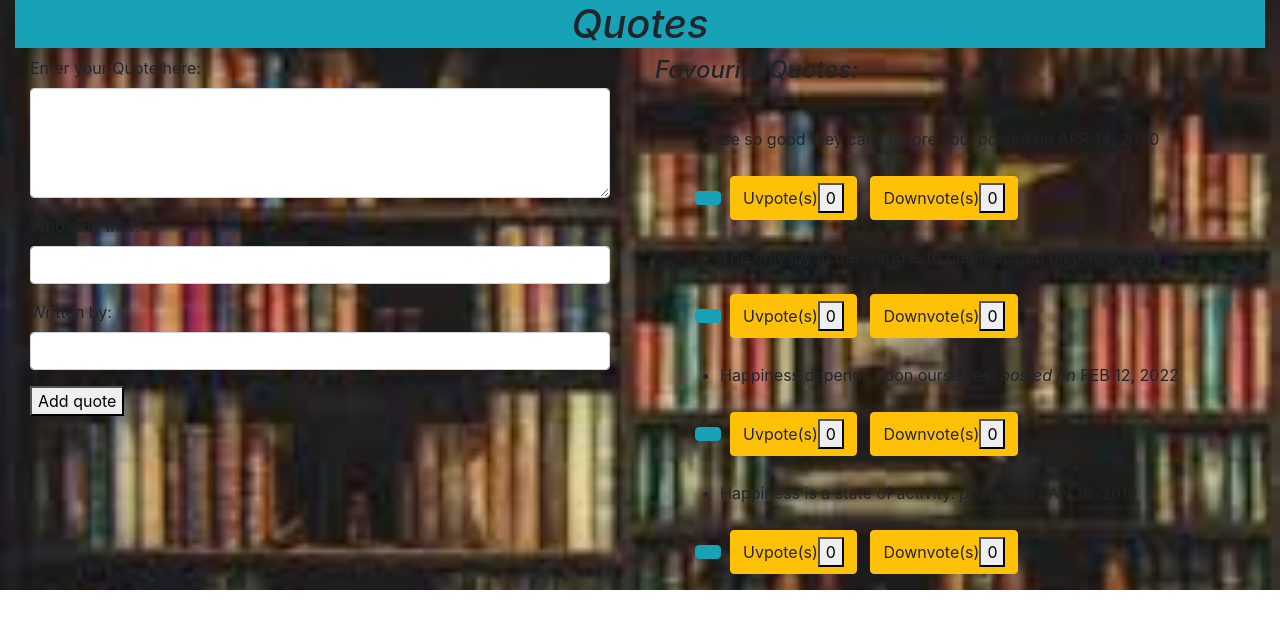
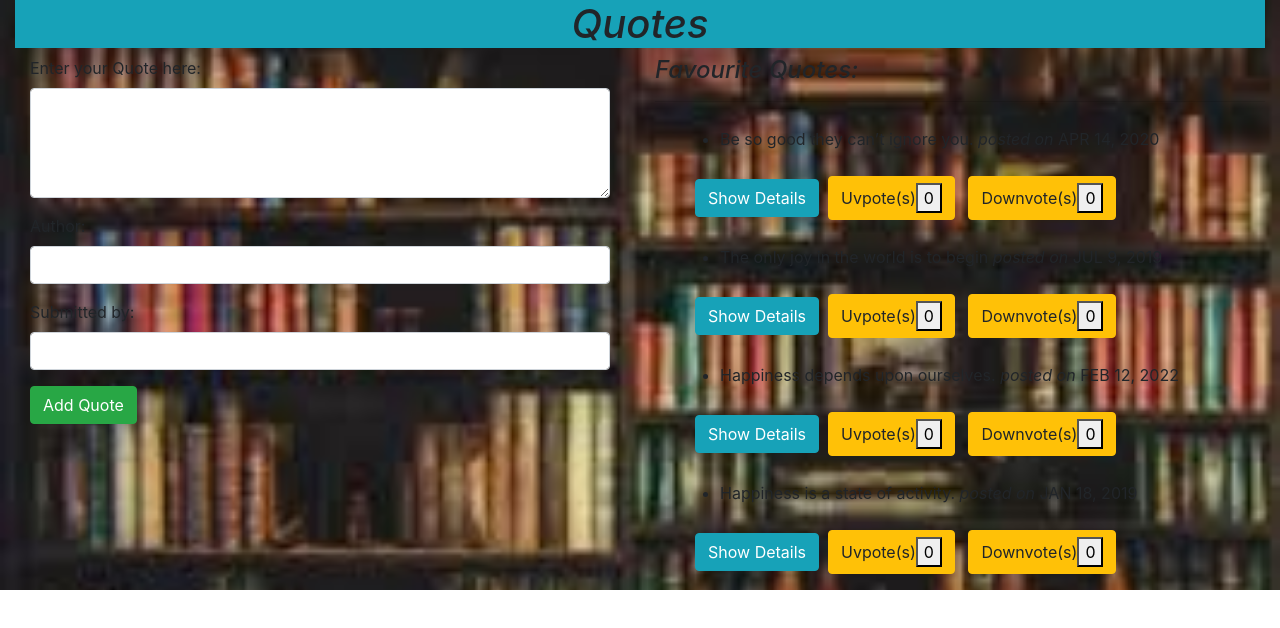
Before and after one commit to collinsbett29/Quotes, an Angular app: page / in a window 1280 px wide. Shown: the top 628 px of the page. Built offline with nearby package versions, Linux system fonts and the light colour scheme.

Commit message:
Update all new files

```diff
--- a/src/app/quote-form/quote-form.component.html
+++ b/src/app/quote-form/quote-form.component.html
@@ -5,14 +5,14 @@
     <textarea class="form-control" id="name" rows="4"  [(ngModel)]="newQuote.name" name="name"></textarea>
   </div>
   <div class="form-group">
-    <label for="author">Who said that?:</label>
+    <label for="author"> Author:</label>
     <input type="text" class="form-control" id="author" [(ngModel)]="newQuote.author" name="name">
   </div>
   <div class="form-group">
-    <label for="fan">Written by:</label>
+    <label for="fan">Submitted by:</label>
       <input type="text" class="form-control" id="fan" [(ngModel)]="newQuote.fan" name="name">
   </div>
-  <button type="submit" id="go">Add quote</button>
+  <button type="submit" class="btn btn-success">Add Quote</button>
 
     </form>
 
--- a/src/app/quote/quote.component.html
+++ b/src/app/quote/quote.component.html
@@ -12,7 +12,7 @@
               <ul>
                 <div *ngFor='let quote of quotes;let i = index'>
                   <li>{{quote.name}} <span style="font-style: italic" >posted on</span>  {{quote.completeDate|date|uppercase}}</li>
-                  <button (click)='toggleDetails(i)' class="btn btn-info btn-xs"><i class="fa fa-sort"></i></button>&nbsp;
+                  <button (click)='toggleDetails(i)' class="btn btn-info">Show Details</button>&nbsp;
                   <button (click)='upvote(i)' class="btn btn-warning btn-xs"><i class="fa fa-thumbs-o-up"></i>Uvpote(s)<button>{{quote.upvotes}}</button></button>&nbsp;&nbsp;
                   <button (click)='downvote(i)' class="btn btn-warning btn-xs"><i class="fa fa-thumbs-o-down"></i>Downvote(s)<button>{{quote.downvotes}}</button></button>
                   <app-quote-detail *ngIf='quote.showDescription' [quote]='quote' (isComplete) = 'deleteQuote($event,i)'></app-quote-detail>
```
